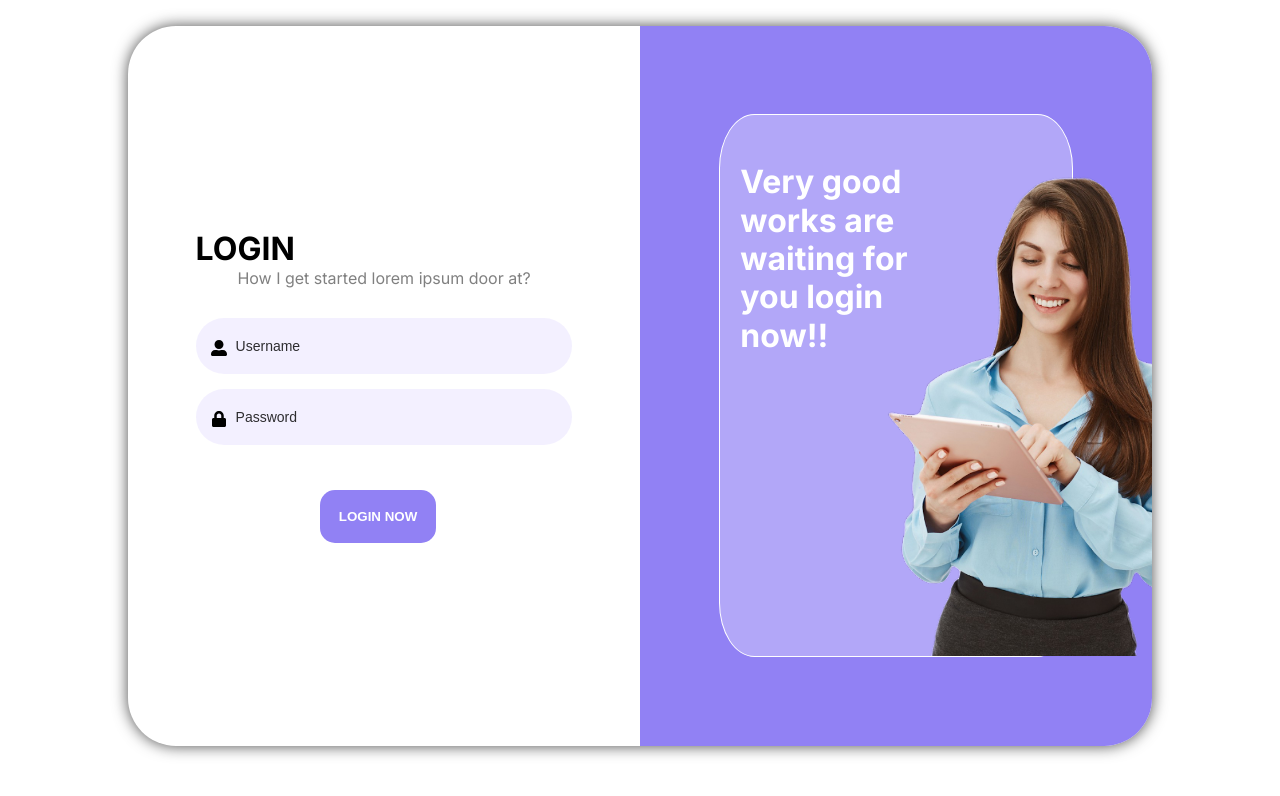
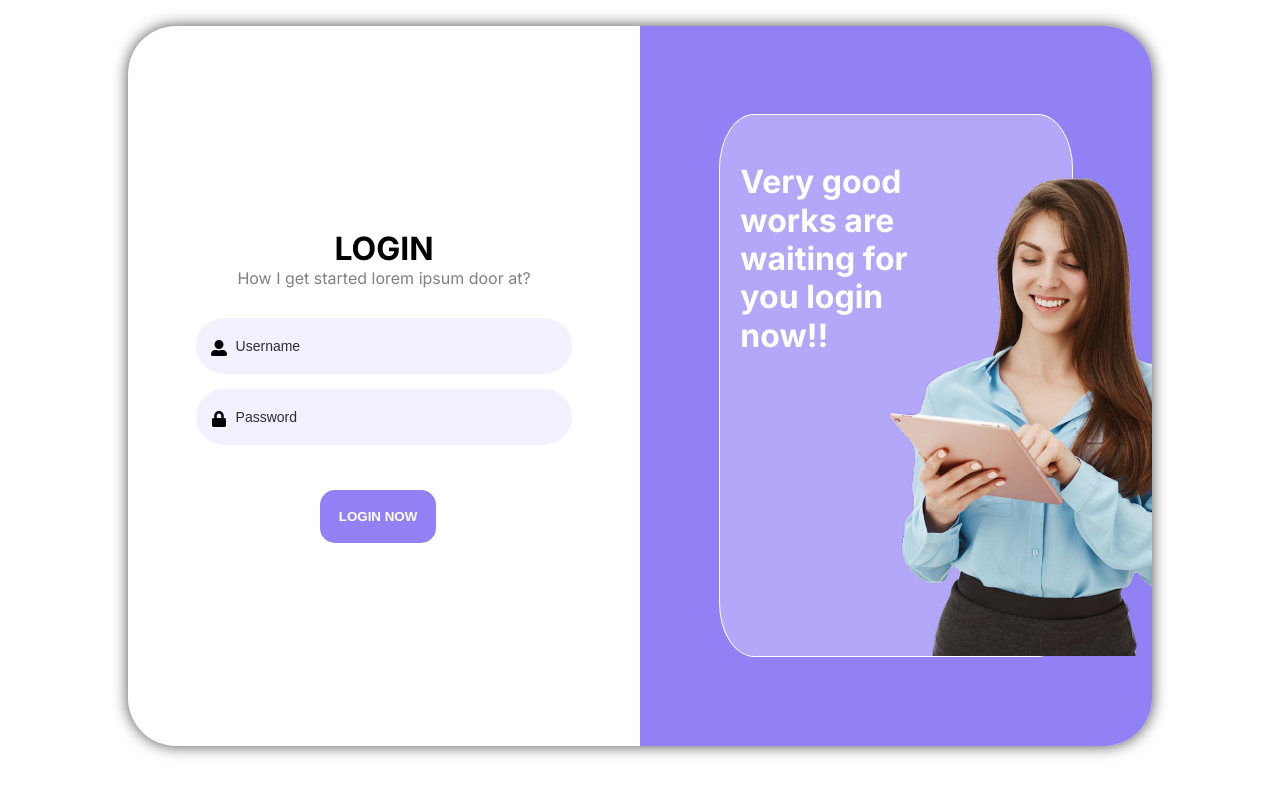
Before and after one commit to vanicee9/RedTask-Manager-Frontend, a Next.js app: page /login in a window 1280 px wide. Shown: the top 796 px of the page. Built offline with nearby package versions, Linux system fonts and the light colour scheme.

Commit message:
corrected css of login and signup

```diff
--- a/app/components/login/login.scss
+++ b/app/components/login/login.scss
@@ -14,7 +14,7 @@ $box-radius: 3rem;
     box-shadow: 0 0 .9rem rgba(0, 0, 0, 0.7);
 
 }
-h2{
+h1{
     text-align: $text-center;
     margin: 0; margin-bottom: 0px;
 }
--- a/app/components/signUp/signup.scss
+++ b/app/components/signUp/signup.scss
@@ -83,11 +83,7 @@ p{
       margin-top: 2%;
     }
 }
-<<<<<<< HEAD
-#user{
-=======
 .user-options {
->>>>>>> 96dc46addf795d11cebd966410a7210a84602231
     margin-bottom: $bottom-margin;
     background-color: $light-bg-clr;
 }
```
